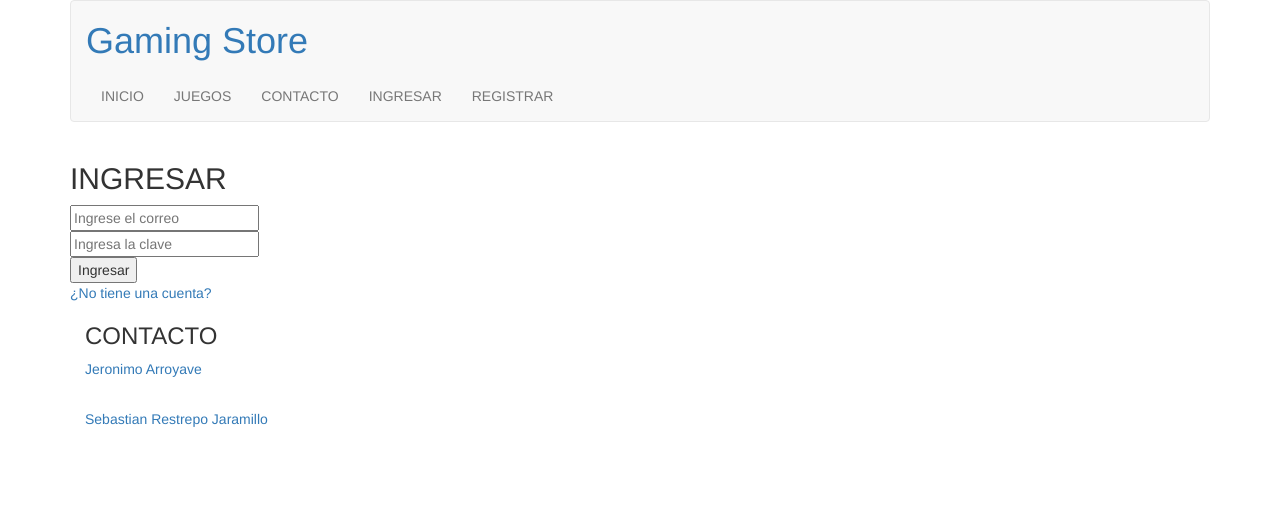
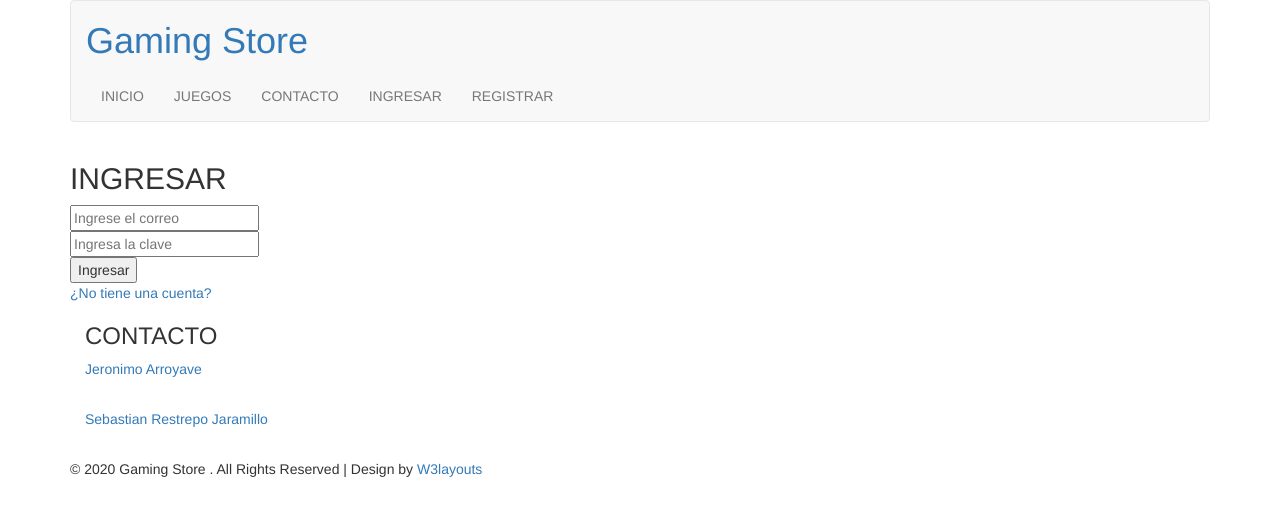
Before and after one commit to jeronimo23arroyave/Gaming, a plain HTML site: page login.html in a window 1280 px wide. Drawn offline with nearby package versions, Linux system fonts and the light colour scheme; a script that the page names is missing.

Commit message:
Copyrigth login

```diff
--- a/login.html
+++ b/login.html
@@ -135,6 +135,12 @@ jQuery(document).ready(function ($) {
     </div>
 </footer>
 <!-- //footer -->
+<!-- copyright -->
+<div class="copyright">
+    <div class="container">
+        <p class="footer-class">© 2020 Gaming Store . All Rights Reserved | Design by <a
+                href="http://w3layouts.com/" target="_blank">W3layouts</a> </p>
+    </div>
 
 </body>
 
```
